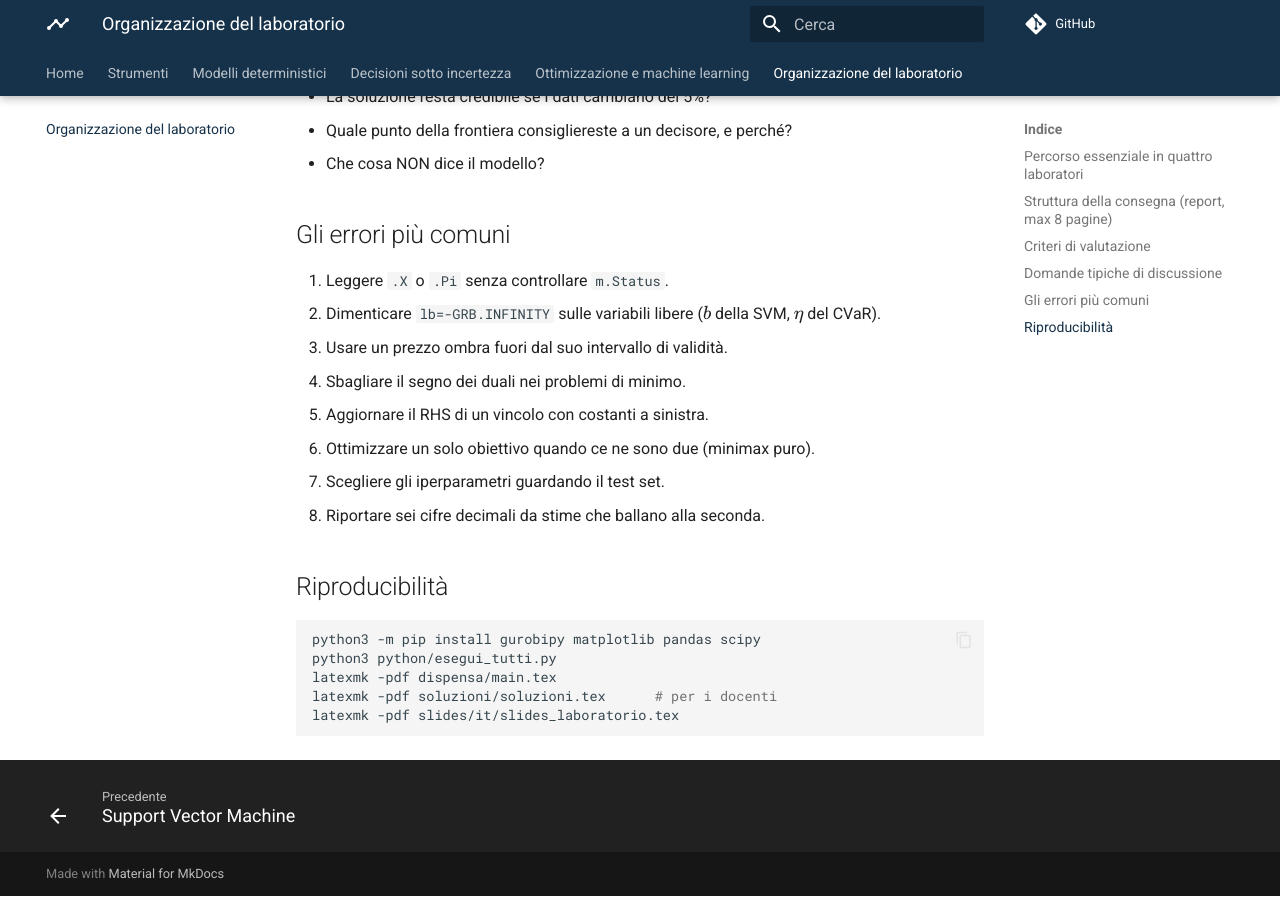
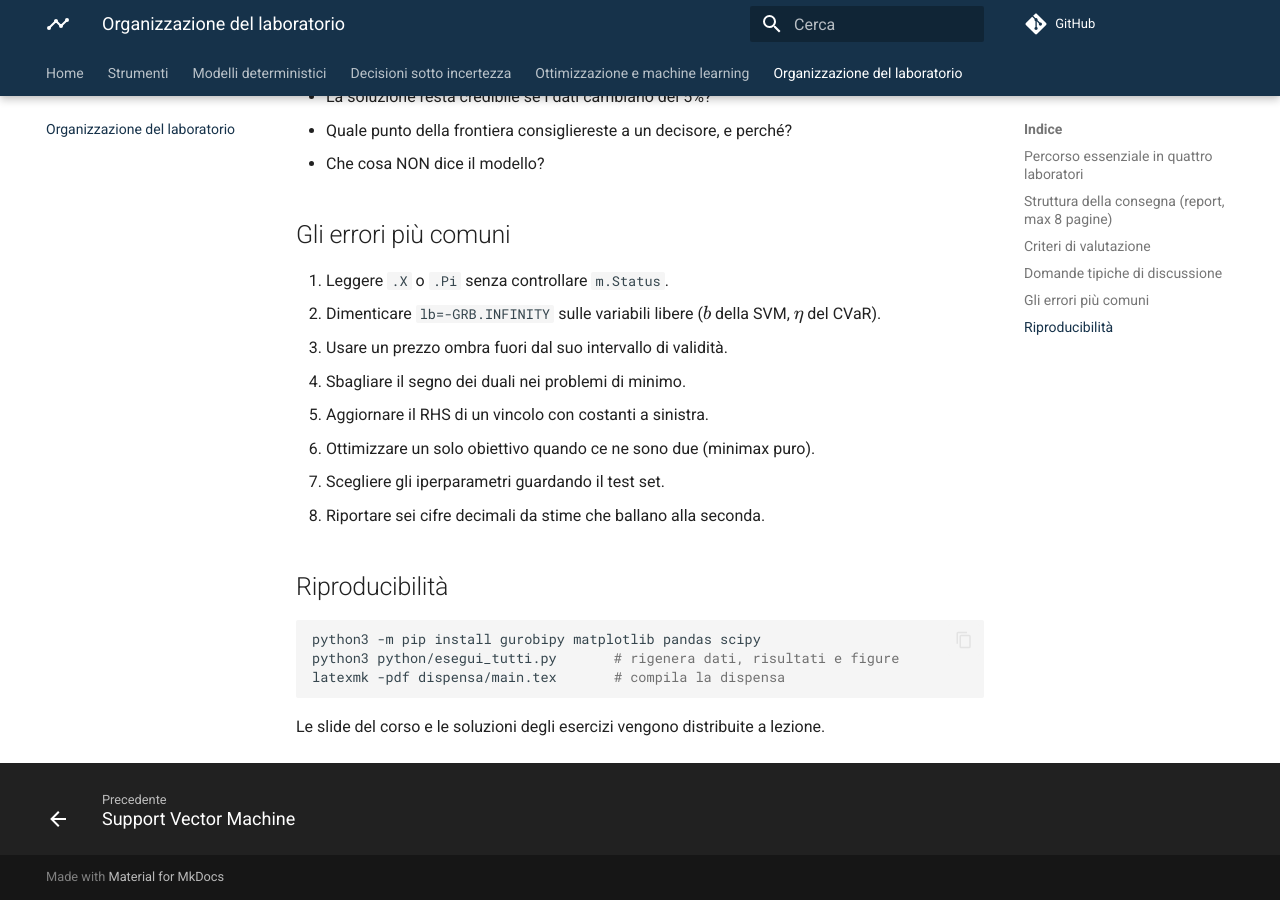
Before and after one commit to fabiofurini/laboratorio-ricerca-operativa, an MkDocs documentation site: the page built from docs/organizzazione.md, in a window 1280 px wide and 900 px high, scrolled down 1298 px. Built offline with MkDocs 1.6.1 and Material for MkDocs 9.7.7, drawn with Linux system fonts in a browser that asks for light colours; comment, search, counter and statistics services are not loaded.

Commit message:
Il sito e' la versione online della dispensa: slide e soluzioni fuori dal repo pubblico
Co-Authored-By: Claude Fable 5 <noreply@anthropic.com>

````diff
--- a/docs/organizzazione.md
+++ b/docs/organizzazione.md
@@ -50,8 +50,8 @@
 
 ```bash
 python3 -m pip install gurobipy matplotlib pandas scipy
-python3 python/esegui_tutti.py
-latexmk -pdf dispensa/main.tex
-latexmk -pdf soluzioni/soluzioni.tex      # per i docenti
-latexmk -pdf slides/it/slides_laboratorio.tex
+python3 python/esegui_tutti.py       # rigenera dati, risultati e figure
+latexmk -pdf dispensa/main.tex       # compila la dispensa
 ```
+
+Le slide del corso e le soluzioni degli esercizi vengono distribuite a lezione.
````
Also changed, not shown: README.md (+2 -4 lines), docs/index.md (+2 -2 lines), 4 other files.
